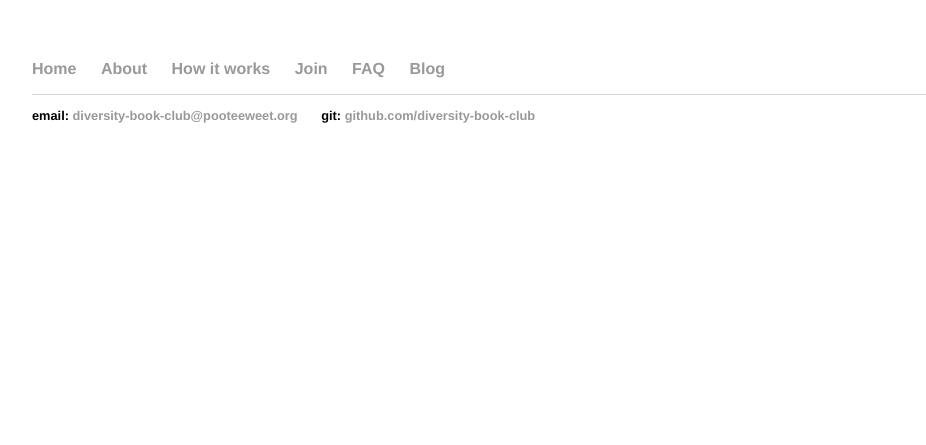
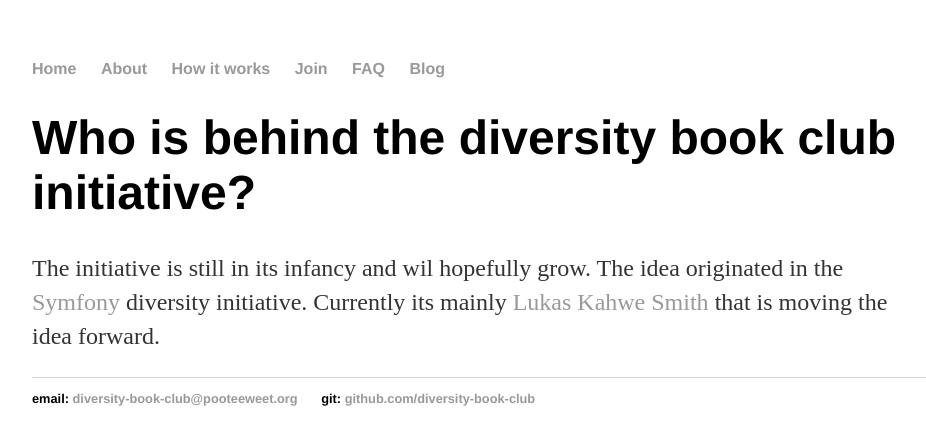
Before and after one commit to diversity-book-club/diversity-book-club.github.io, a Jekyll site: the page built from about/index.html, in a window 1280 px wide. Shown: the top 445 px of the page, without its empty margins (160-1086 px from the left). Built offline with Jekyll 4.4.1, drawn with Linux system fonts in a browser that asks for light colours.

Commit message:
added some content for the about page

```diff
--- a/about/index.html
+++ b/about/index.html
@@ -2,3 +2,12 @@
 layout: default
 title: About the Diversity Book Club
 ---
+<div class="blurb">
+    <h1>Who is behind the diversity book club initiative?</h1>
+
+    <p>
+        The initiative is still in its infancy and wil hopefully grow.
+        The idea originated in the <a href="https://symfony.com">Symfony</a> diversity initiative.
+        Currently its mainly <a href="mailto:diversity-book-club@pooteeweet.org">Lukas Kahwe Smith</a> that is moving the idea forward.
+    </p>
+</div>
```
